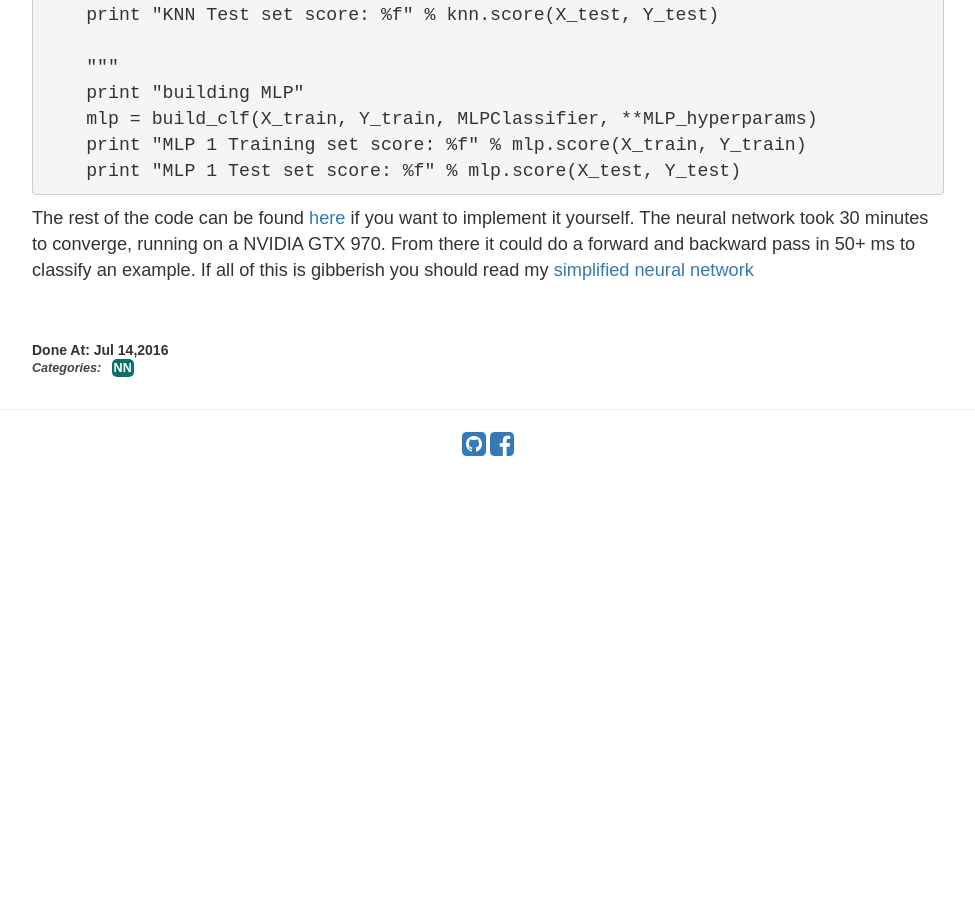
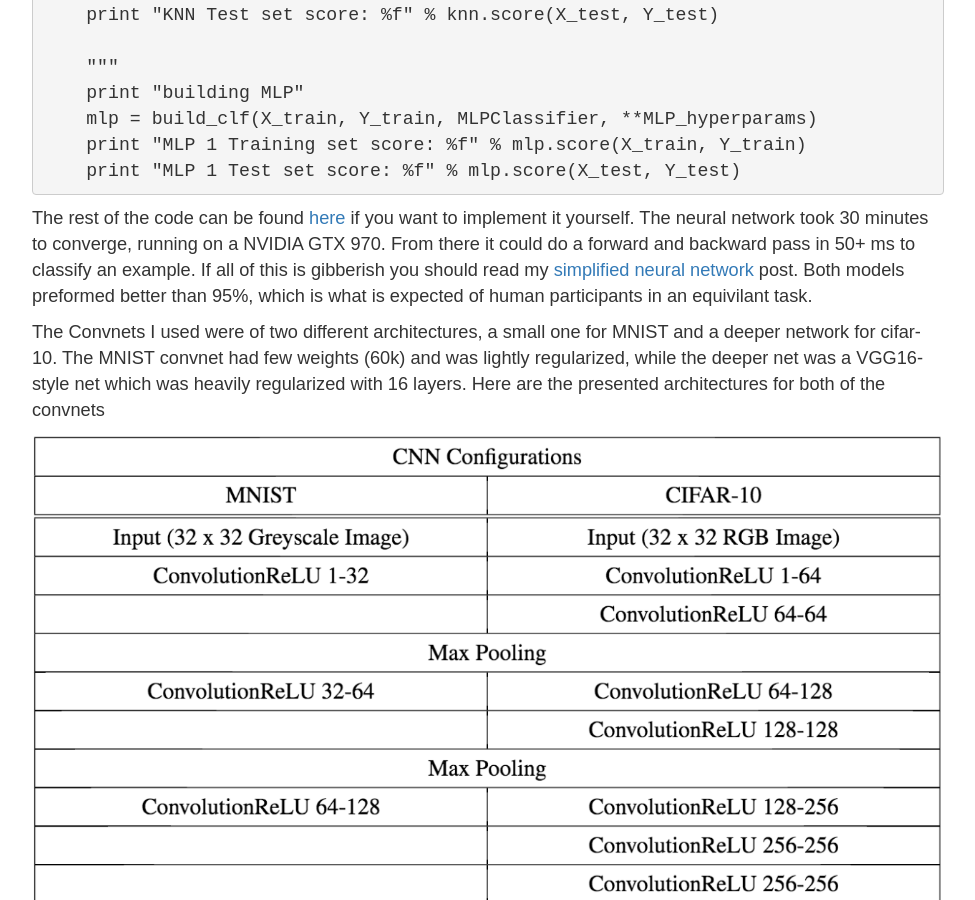
Before and after one commit to neale/neale.github.io, a Jekyll site: the page built from _posts/2015-01-12-cifar-torch.md, in a window 1280 px wide and 900 px high, scrolled down 2776 px. Shown: the whole window, without its empty margins (152-1127 px from the left). Built offline with Jekyll 4.4.1, drawn with Linux system fonts in a browser that asks for light colours; nearby versions of some CDN libraries; library files that are not in the unit come from our copies; comment, search, counter and statistics services are not loaded; before the commit the page ends 3235 px from its top, so only the background shows below that.

Commit message:
added conv architectures

````diff
--- a/_posts/2015-01-12-cifar-torch.md
+++ b/_posts/2015-01-12-cifar-torch.md
@@ -87,4 +87,13 @@ if __name__ == '__main__':
 ```
 The rest of the code can be found [here](https://github.com/neale/ConvNet/blob/master/linearClassifier/KNN_MLP.py) if you want to implement it yourself.
 The neural network took 30 minutes to converge, running on a NVIDIA GTX 970. From there it could do a forward and backward pass in 50+ ms to classify an example.
-If all of this is gibberish you should read my [simplified neural network](http://neale.github.io)
+If all of this is gibberish you should read my [simplified neural network](http://neale.github.io) post. Both models preformed better than 95%, which is what is expected of human
+participants in an equivilant task.
+
+The Convnets I used were of two different architectures, a small one for MNIST and a deeper network for cifar-10. The MNIST convnet had few weights (60k) and was
+lightly regularized, while the deeper net was a VGG16-style net which was heavily regularized with 16 layers. Here are the presented architectures for both of the convnets
+{% if page.image %}
+<div class="post-img">
+<img class="img-responsive img-post" src=" {{site.baseurl}}/img/conv_architectures.png"/>
+</div>
+{% endif %}
````
Also changed, not shown: img/conv_architectures.png (added), 2 other files.
